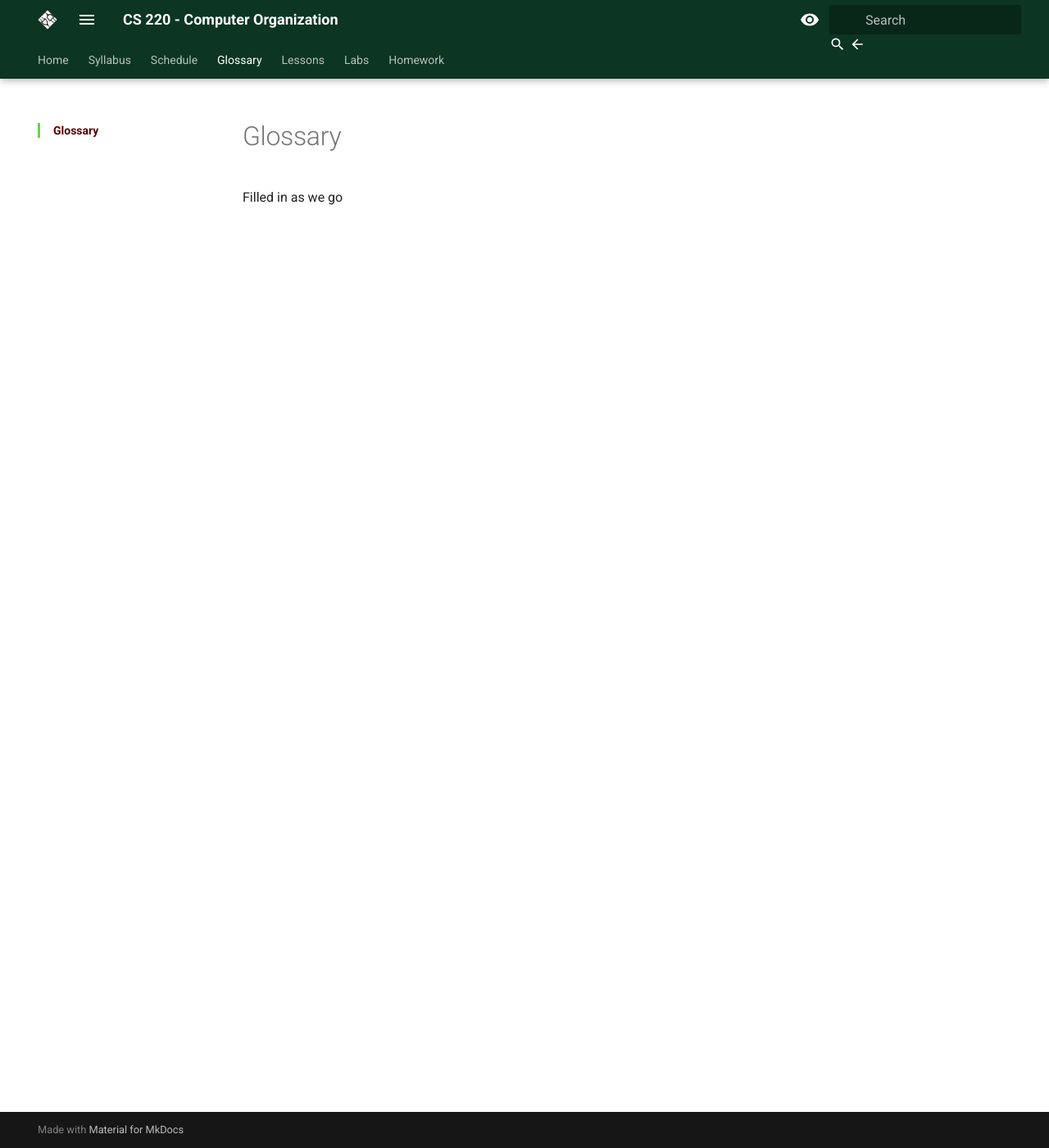
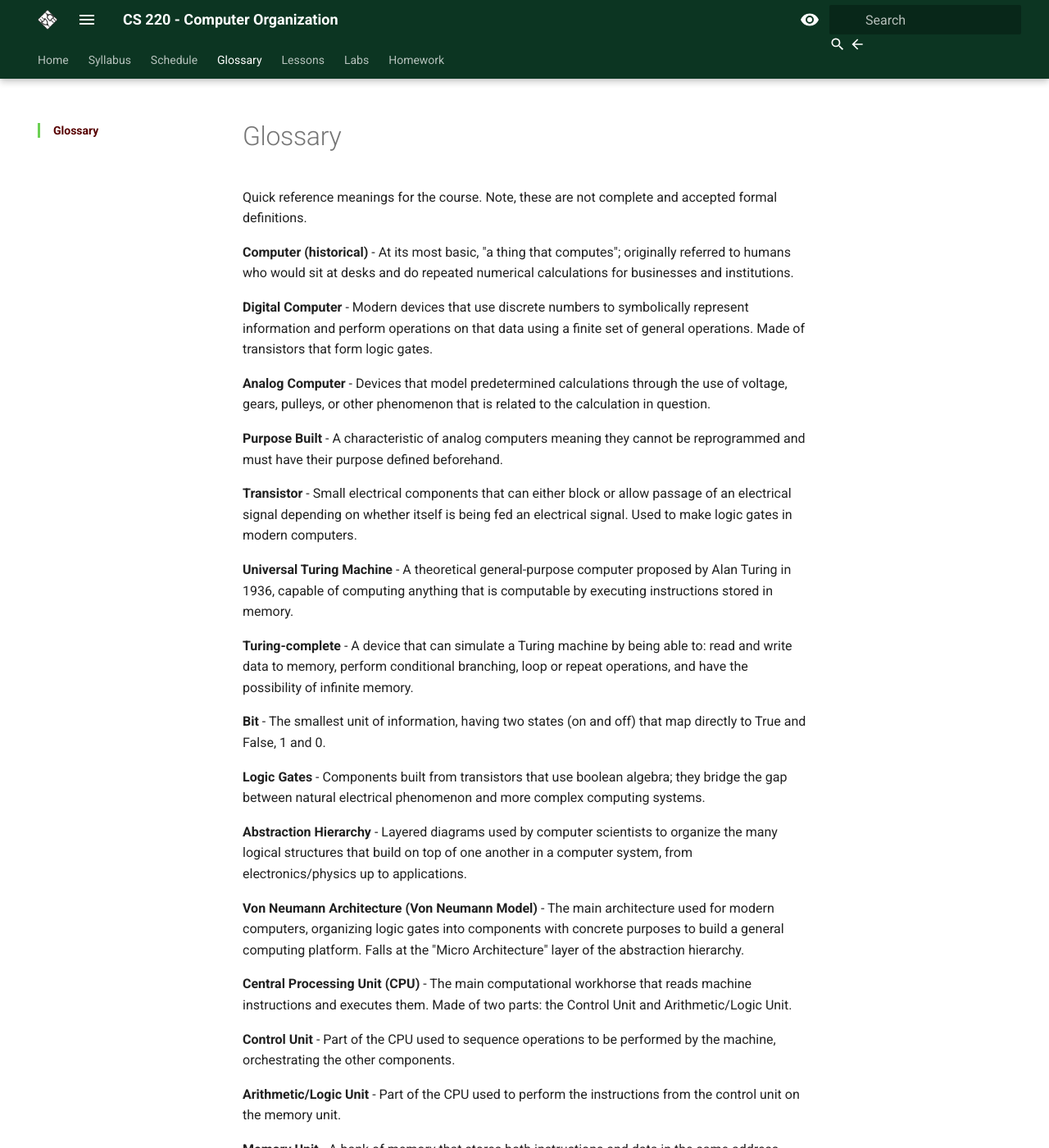
Before and after one commit to szwakoj/CS220, an MkDocs documentation site: the page built from docs/glossary.md, in a window 1280 px wide and 1400 px high. Shown: the whole window at 82% size. Built offline with MkDocs 1.6.1 and Material for MkDocs 9.7.7, drawn with Linux system fonts in a browser that asks for light colours; some of the changed text lies outside the part shown.

Commit message:
Updated glossary

```diff
--- a/docs/glossary.md
+++ b/docs/glossary.md
@@ -1,2 +1,44 @@
 # Glossary
-Filled in as we go
+Quick reference meanings for the course. Note, these are not complete and accepted formal definitions.
+
+**Computer (historical)** - At its most basic, "a thing that computes"; originally referred to humans who would sit at desks and do repeated numerical calculations for businesses and institutions.
+
+**Digital Computer** - Modern devices that use discrete numbers to symbolically represent information and perform operations on that data using a finite set of general operations. Made of transistors that form logic gates.
+
+**Analog Computer** - Devices that model predetermined calculations through the use of voltage, gears, pulleys, or other phenomenon that is related to the calculation in question.
+
+**Purpose Built** - A characteristic of analog computers meaning they cannot be reprogrammed and must have their purpose defined beforehand.
+
+**Transistor** - Small electrical components that can either block or allow passage of an electrical signal depending on whether itself is being fed an electrical signal. Used to make logic gates in modern computers.
+
+**Universal Turing Machine** - A theoretical general-purpose computer proposed by Alan Turing in 1936, capable of computing anything that is computable by executing instructions stored in memory.
+
+**Turing-complete** - A device that can simulate a Turing machine by being able to: read and write data to memory, perform conditional branching, loop or repeat operations, and have the possibility of infinite memory.
+
+**Bit** - The smallest unit of information, having two states (on and off) that map directly to True and False, 1 and 0.
+
+**Logic Gates** - Components built from transistors that use boolean algebra; they bridge the gap between natural electrical phenomenon and more complex computing systems.
+
+**Abstraction Hierarchy** - Layered diagrams used by computer scientists to organize the many logical structures that build on top of one another in a computer system, from electronics/physics up to applications.
+
+**Von Neumann Architecture (Von Neumann Model)** - The main architecture used for modern computers, organizing logic gates into components with concrete purposes to build a general computing platform. Falls at the "Micro Architecture" layer of the abstraction hierarchy.
+
+**Central Processing Unit (CPU)** - The main computational workhorse that reads machine instructions and executes them. Made of two parts: the Control Unit and Arithmetic/Logic Unit.
+
+**Control Unit** - Part of the CPU used to sequence operations to be performed by the machine, orchestrating the other components.
+
+**Arithmetic/Logic Unit** - Part of the CPU used to perform the instructions from the control unit on the memory unit.
+
+**Memory Unit** - A bank of memory that stores both instructions and data in the same address space.
+
+**Input Device** - The source of information into the CPU, can be new instructions or data.
+
+**Output Device** - Receives information from the CPU and routes it to other devices for control signals.
+
+**Instruction Set Architecture (ISA)** - Defines what instructions exist for the CPU to execute; these instructions are what become machine code.
+
+**Machine Code** - The individual instructions executed by the CPU, stored and read in raw binary.
+
+**Assembly Language** - A system of writing CPU instructions using human-readable identifiers (characters that relate to the instruction's purpose) instead of raw binary, making direct communication with the CPU easier.
+
+**Assembler** - A program that can convert assembly code into binary machine code that the CPU can understand and execute.
```
